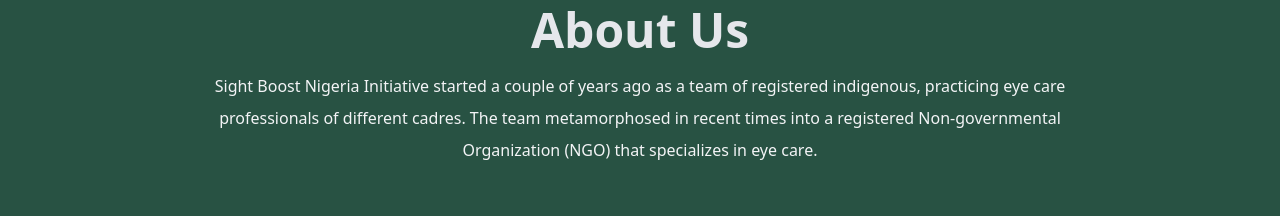
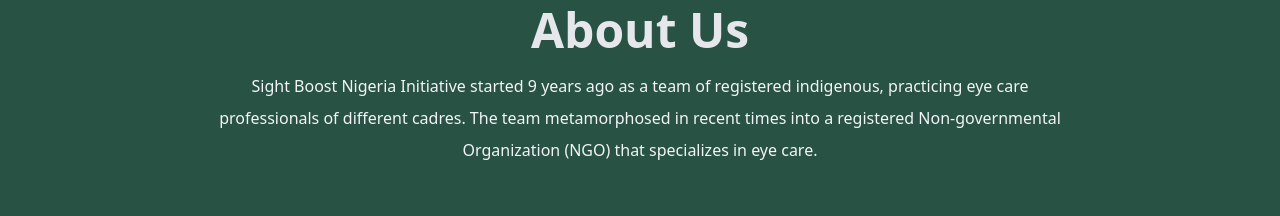
Before and after one commit to mzmarshall1278/sight-boost, a Next.js app: page / in a window 1280 px wide. Shown: the part 690-906 px from the top of the page. Built offline with nearby package versions, Linux system fonts and the light colour scheme.

Commit message:
eited content

```diff
--- a/src/app/components/AboutUs.tsx
+++ b/src/app/components/AboutUs.tsx
@@ -4,7 +4,7 @@
   return (
     <section className='mt-12 lg:mt-24 bg-teal-900 py-24'>
         <h1 className="text-5xl font-semibold text-gray-200 text-center">About Us</h1>
-        <p className="w-11/12 md:w-4/5 lg:w-2/3 text-center mx-auto text-gray-100 mt-4 leading-loose">Sight Boost Nigeria Initiative started a couple of years ago as a team of registered indigenous, practicing eye care professionals of different cadres. The team metamorphosed in recent times into a registered Non-governmental Organization (NGO) that specializes in eye care.</p>
+        <p className="w-11/12 md:w-4/5 lg:w-2/3 text-center mx-auto text-gray-100 mt-4 leading-loose">Sight Boost Nigeria Initiative started 9 years ago as a team of registered indigenous, practicing eye care professionals of different cadres. The team metamorphosed in recent times into a registered Non-governmental Organization (NGO) that specializes in eye care.</p>
     </section>
   )
 }
```
